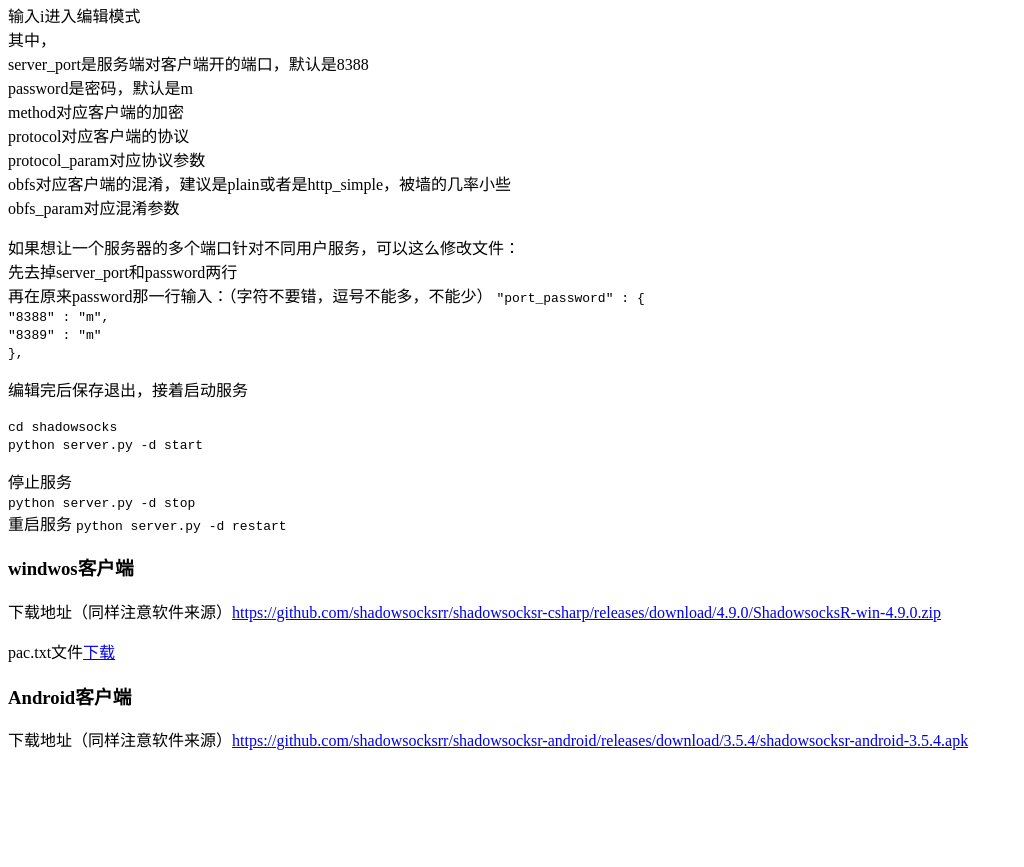
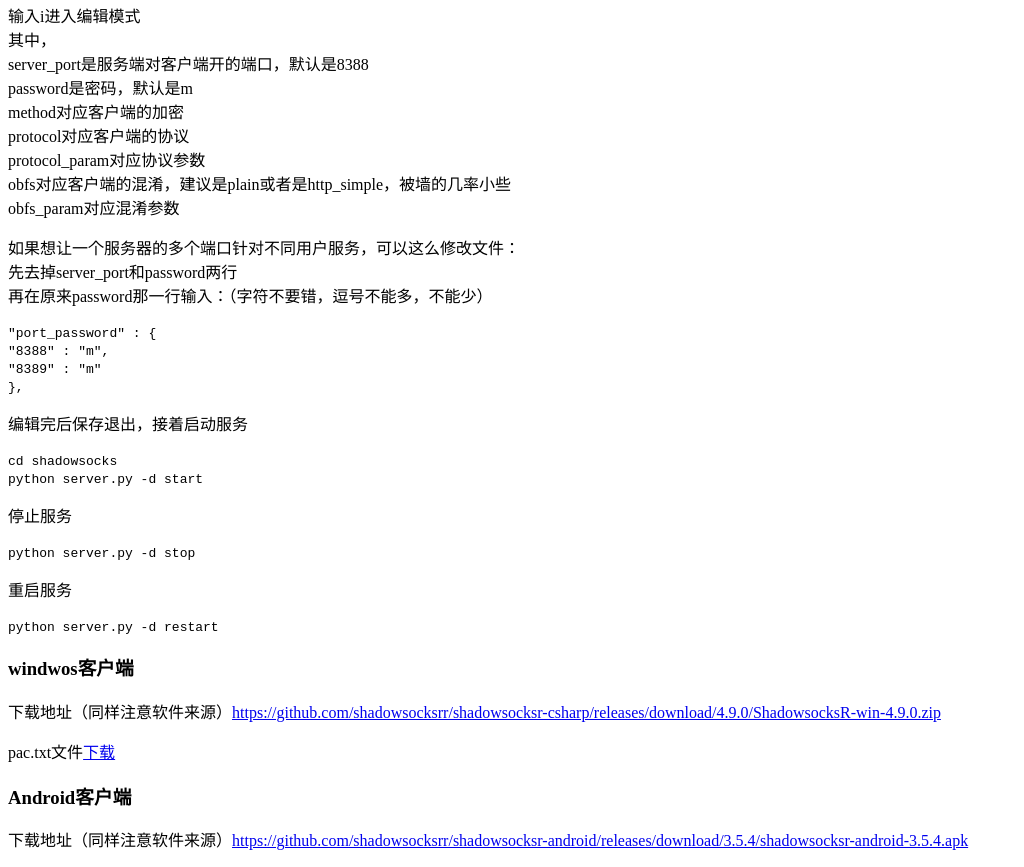
Before and after one commit to 123789987/123789987.github.io, a plain HTML site: page Shadowsocksr/index.html in a window 1280 px wide. Shown: the part 612-1479 px from the top of the page, without its empty margins (0-1024 px from the left). Before the commit the page ends 1379 px from the top, so only its background shows below. Drawn offline with Linux system fonts and the light colour scheme.

Commit message:
Update index.html

```diff
--- a/Shadowsocksr/index.html
+++ b/Shadowsocksr/index.html
@@ -47,29 +47,26 @@
       如果想让一个服务器的多个端口针对不同用户服务，可以这么修改文件：<br />
       先去掉server_port和password两行<br />
       再在原来password那一行输入：（字符不要错，逗号不能多，不能少）
+    </p>
     <code>
     "port_password" : {<br />
       "8388" : "m",<br />
       "8389" : "m"<br />
       },
     </code>
-    </p>
     <p>编辑完后保存退出，接着启动服务</p>
     <code>
       cd shadowsocks<br />
       python server.py -d start
     </code>
-    <p>
-      停止服务<br />
+    <p>停止服务</p>
     <code>
       python server.py -d stop
     </code>
-      <br />
-      重启服务
+    <p>重启服务</p>
     <code>
       python server.py -d restart
     </code>
-    </p>
     <h3>windwos客户端</h3>
     <p>下载地址（同样注意软件来源）<a href="https://github.com/shadowsocksrr/shadowsocksr-csharp/releases/download/4.9.0/ShadowsocksR-win-4.9.0.zip" download="ShadowsocksR-win-4.9.0.zip">https://github.com/shadowsocksrr/shadowsocksr-csharp/releases/download/4.9.0/ShadowsocksR-win-4.9.0.zip</a></p>
     <p>pac.txt文件<a href="https://123789987.github.io/Shadowsocksr/pac.txt" download="pac.txt">下载</a></p>
```
Lines whose indentation alone changed are shown as unchanged.
